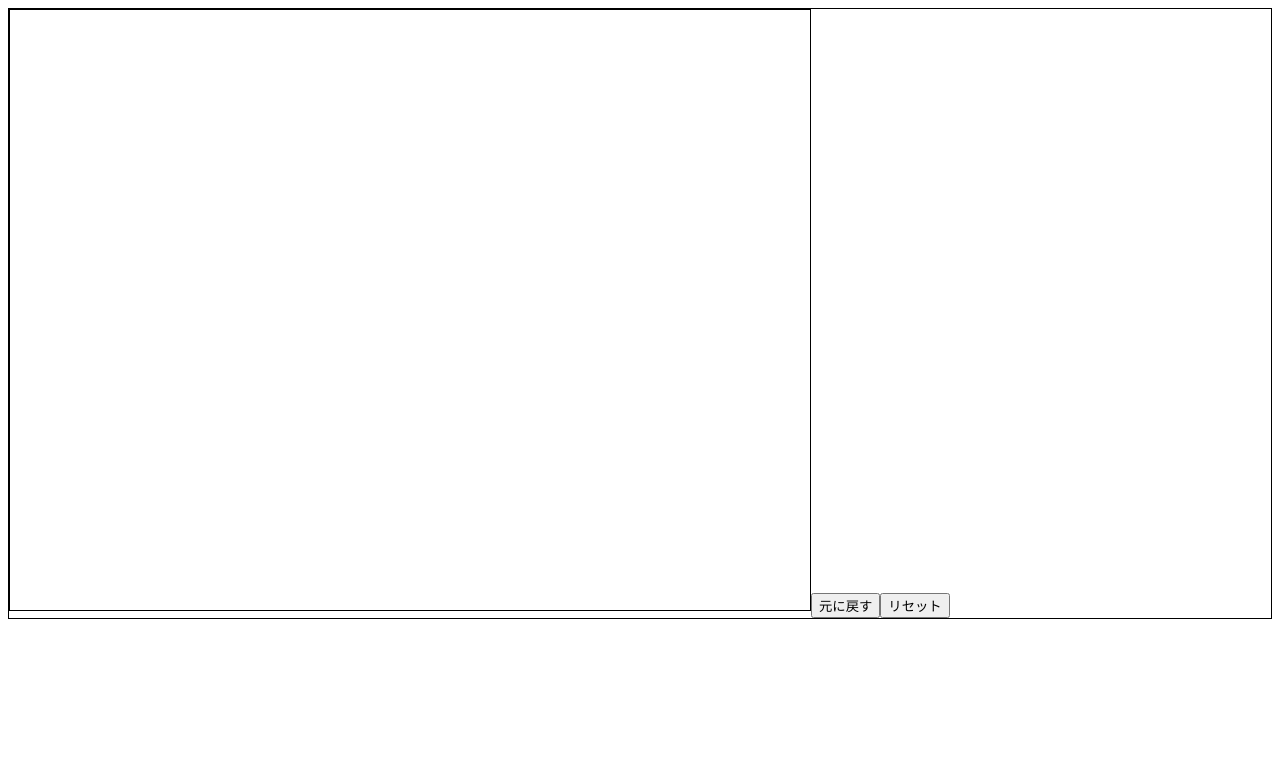
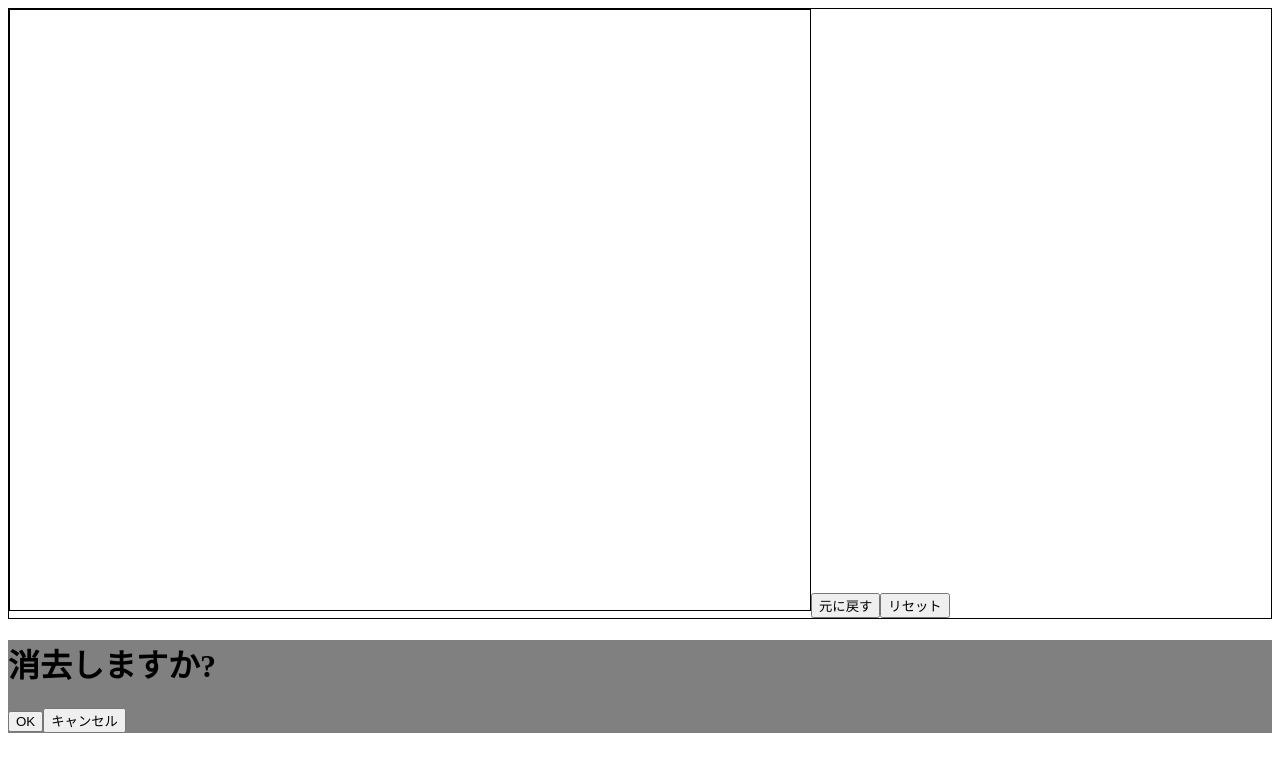
Before and after one commit to Hykwtakumin/SVG-on-VDOM, a React (Create React App) app: page / in a window 1280 px wide. Both pictures are taken after a click on the button "リセット". Shown: the top 772 px of the page. Built offline with nearby package versions, Linux system fonts and the light colour scheme.

Commit message:
全消去する前にダイアログを挟む

```diff
--- /dev/null
+++ b/src/Dialog.tsx
@@ -0,0 +1,44 @@
+import * as React from "react";
+import * as ReactDOM from "react-dom";
+import { FC } from "react";
+
+export type DialogProps = {
+  isShow: boolean;
+  message?: string;
+  okText?: string;
+  onOk: () => void;
+  onCancel?: () => void;
+};
+
+//シンプルなダイアログ用コンポーネント
+export const Dialog: FC<DialogProps> = props => {
+  return ReactDOM.createPortal(
+    <>
+      {props.isShow && (
+        <>
+          <section className={"overLay"} />
+          <div
+            style={{
+              width: "300",
+              height: "200",
+              backgroundColor: "gray"
+            }}
+          >
+            <h1>消去しますか?</h1>
+            <input
+              type={"button"}
+              value={props.okText || "OK"}
+              onClick={props.onOk}
+            />
+            <input
+              type={"button"}
+              value={"キャンセル"}
+              onClick={props.onCancel}
+            />
+          </div>
+        </>
+      )}
+    </>,
+    document.body
+  );
+};
--- a/src/GroupDrawer.tsx
+++ b/src/GroupDrawer.tsx
@@ -1,9 +1,33 @@
 import * as React from "react";
 import { FC } from "react";
+import { Stroke } from "./index";
+import { StrokeDrawer } from "./StrokeDrawer";
+
+//グループ化について
+export type Group = {
+  id: string;
+  href: string;
+  strokes: Stroke[];
+  transform: string;
+};
+
+export type GroupDrawerProps = {
+  groups: Group[];
+};
 
 //グループ化した要素をまとめて扱うコンポーネント
-export type GroupDrawerProps = {};
-
 export const GroupDrawer: FC<GroupDrawerProps> = props => {
-  return <> </>;
+  return (
+    <>
+      {props.groups.map((group, index) => {
+        return (
+          <a id={group.id} key={index} href={group.href} target={"blank"}>
+            <g transform={group.transform}>
+              <StrokeDrawer strokes={group.strokes} />
+            </g>
+          </a>
+        );
+      })}
+    </>
+  );
 };
--- a/src/index.tsx
+++ b/src/index.tsx
@@ -3,8 +3,9 @@ import { useState, useEffect, useRef } from "react";
 import { render } from "react-dom";
 import { PathDrawer } from "./PathDrawer";
 import { StrokeDrawer } from "./StrokeDrawer";
-
 import "./styles.css";
+import { GroupDrawer, Group } from "./GroupDrawer";
+import { Dialog } from "./Dialog";
 
 export type drawPoint = {
   x: number;
@@ -16,10 +17,21 @@ export type Stroke = {
   points: drawPoint[];
 };
 
+export type PointerEvents = "none" | "auto";
+
 function App() {
+  //リアルタイムで描画する座標
   const [points, setPoints] = useState<drawPoint[]>([]);
+  //通常のストローク
   const [strokes, setStrokes] = useState<Stroke[]>([]);
+  //グループ化した要素たち
+  const [groups, setGroups] = useState<Group[]>([]);
+  //ドラッグ中のboolean
   const [isDragging, setIsDragging] = useState<boolean>(false);
+  //要素のpointer-events
+  const [events, setEvents] = useState<PointerEvents>("none");
+  //モーダルの表示
+  const [isOpen, setIsOpen] = useState<boolean>(false);
 
   //stateではなく一時変数で管理する場合はRefを利用すると常に最新値にアクセスできる
   //const isDragging = useRef<boolean>(false);
@@ -69,9 +81,13 @@ function App() {
     setStrokes(newStrokes);
   };
 
+  //消去する前にダイアログを表示する
+  const handleClearDialog = event => {};
+
   //全部消去
-  const handleAllClear = event => {
+  const handleAllClear = () => {
     setStrokes([]);
+    setIsOpen(false);
   };
 
   return (
@@ -96,9 +112,23 @@ function App() {
       >
         <PathDrawer points={points} />
         <StrokeDrawer strokes={strokes} />
+        <GroupDrawer groups={[]} />
       </svg>
       <input type={"button"} value={"元に戻す"} onClick={handleUndo} />
-      <input type={"button"} value={"リセット"} onClick={handleAllClear} />
+      <input
+        type={"button"}
+        value={"リセット"}
+        onClick={() => {
+          setIsOpen(true);
+        }}
+      />
+      <Dialog
+        isShow={isOpen}
+        onOk={handleAllClear}
+        onCancel={() => {
+          setIsOpen(false);
+        }}
+      />
     </div>
   );
 }
```
